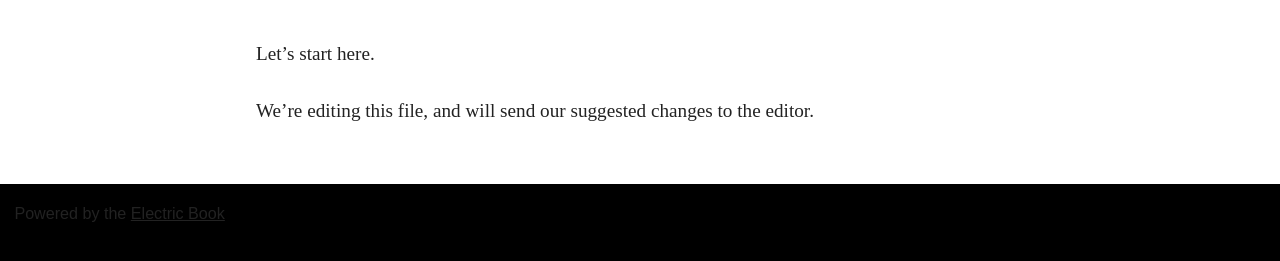
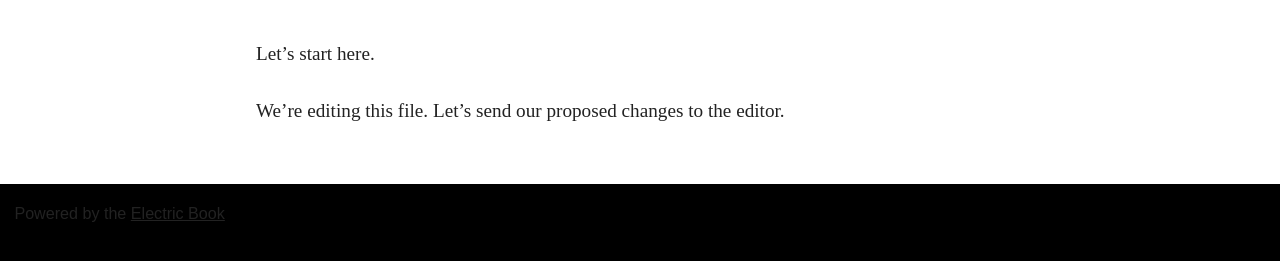
Before and after one commit to arthurattwell/electric-book-demo, a Jekyll site: the page built from book/text/01.md, in a window 1280 px wide. Shown: the part 159-420 px from the top of the page. Built offline with Jekyll 4.4.1, drawn with Linux system fonts in a browser that asks for light colours.

Commit message:
automatic message

```diff
--- a/book/text/01.md
+++ b/book/text/01.md
@@ -7,4 +7,4 @@ style: chapter page-1
 
 Let's start here.
 
-We're editing this file, and will send our suggested changes to the editor.
+We're editing this file. Let's send our proposed changes to the editor.
```
